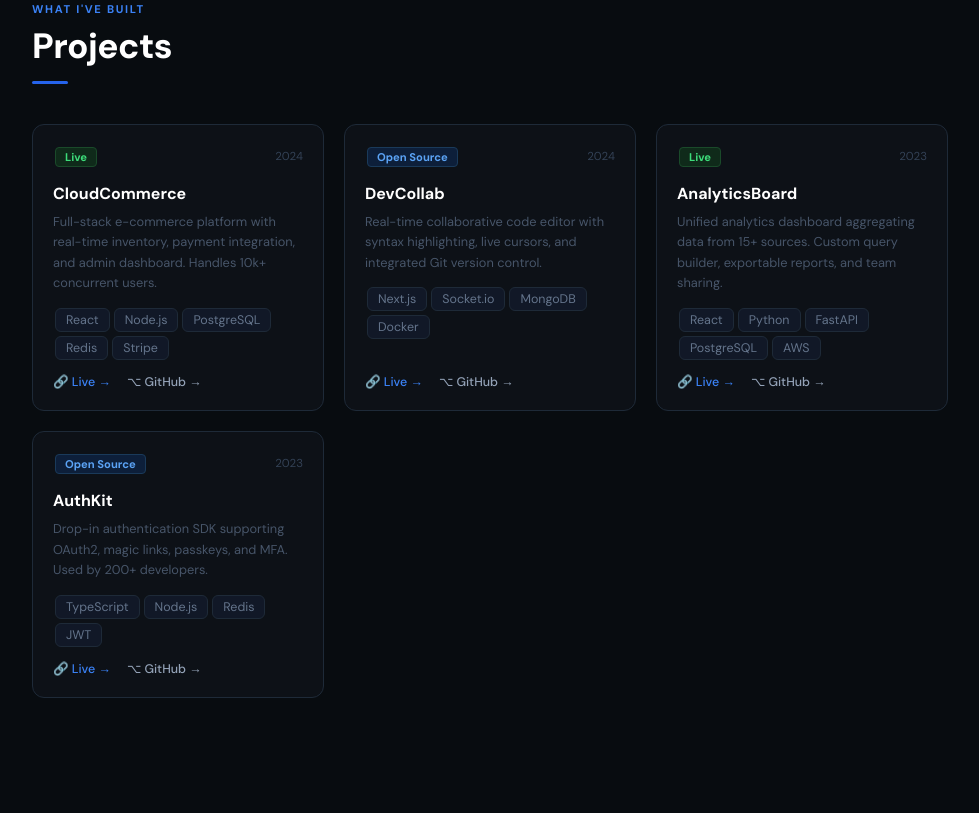
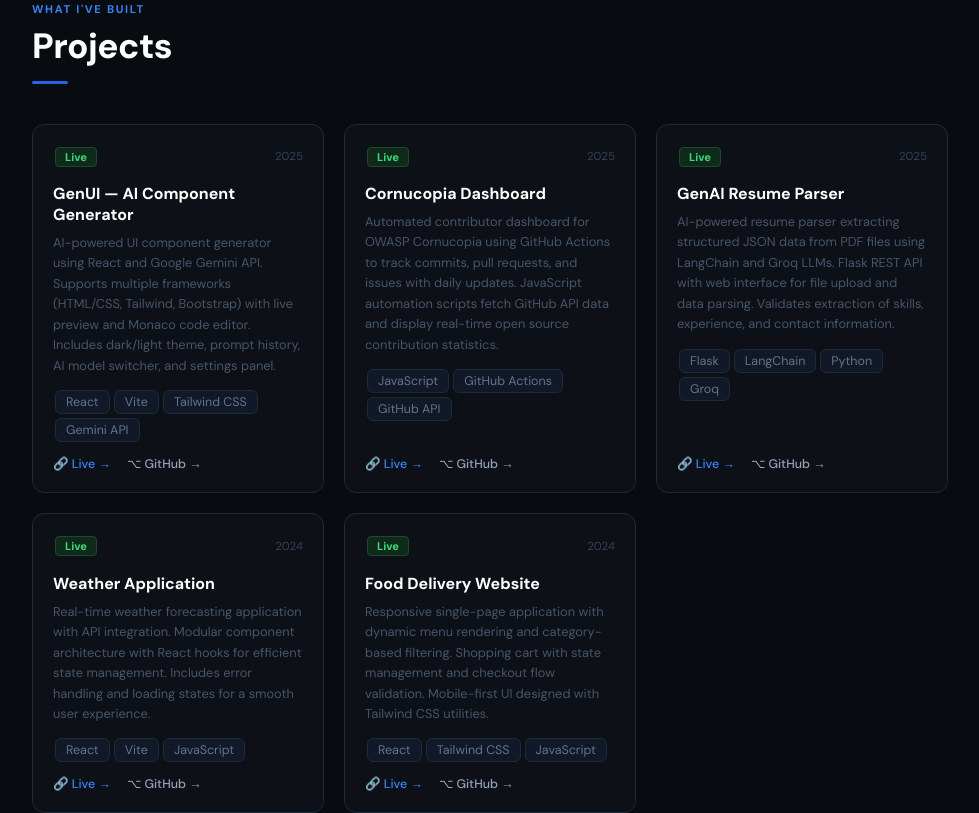
Before and after one commit to Adarshkumar0509/portfolio, a React (Create React App) app: page / in a window 1280 px wide. Shown: the part 1900-2713 px from the top of the page, without its empty margins (150-1129 px from the left). Built offline with nearby package versions, Linux system fonts and the light colour scheme; the HTML template or start-up script is replaced by a standard one.

Commit message:
Update project details and skills in data.js

```diff
--- a/src/data.js
+++ b/src/data.js
@@ -8,9 +8,9 @@ export const PERSONAL = {
   education: "B.Tech Computer Science",
   languages: "English, Hindi",
   stats: [
-    { number: "10+", label: "Projects shipped" },
+    { number: "6+",  label: "Projects shipped" },
     { number: "0-1", label: "Years experience" },
-    { number: "250+", label: "GitHub stars" },
+    { number: "50+", label: "GitHub commits" },
   ],
   contact: {
     email: "adarshkumarthakur0509@gmail.com",
@@ -22,49 +22,62 @@ export const PERSONAL = {
 export const ROLES = [
   "Full Stack Developer",
   "Backend Engineer",
-  "React Specialist",
-  "API Architect",
+  "React Developer",
+  "Open Source Contributor",
 ];
 
 export const SKILLS = {
-  Frontend: ["React", "Next.js", "TypeScript", "Tailwind CSS", "HTML/CSS", "Redux"],
-  Backend:  ["Node.js", "Express", "Python", "FastAPI", "REST APIs", "GraphQL"],
-  Database: ["PostgreSQL", "MongoDB", "Redis", "MySQL", "Prisma", "Firebase"],
-  DevOps:   ["Docker", "AWS", "CI/CD", "Linux", "Nginx", "Git"],
+  Frontend: ["React", "Next.js", "Vite", "Tailwind CSS", "HTML/CSS", "JavaScript"],
+  Backend:  ["Node.js", "Express", "Python", "Flask", "REST APIs", "LangChain"],
+  Database: ["PostgreSQL", "MongoDB", "Redis", "MySQL", "Firebase"],
+  DevOps:   ["Docker", "GitHub Actions", "Vercel", "Linux", "Git", "CI/CD"],
 };
 
 export const PROJECTS = [
   {
-    title: "CloudCommerce",
-    desc: "Full-stack e-commerce platform with real-time inventory, payment integration, and admin dashboard. Handles 10k+ concurrent users.",
-    tags: ["React", "Node.js", "PostgreSQL", "Redis", "Stripe"],
+    title: "GenUI — AI Component Generator",
+    desc: "AI-powered UI component generator using React and Google Gemini API. Supports multiple frameworks (HTML/CSS, Tailwind, Bootstrap) with live preview and Monaco code editor. Includes dark/light theme, prompt history, AI model switcher, and settings panel.",
+    tags: ["React", "Vite", "Tailwind CSS", "Gemini API"],
+    status: "Live",
+    year: "2025",
+    link: "https://gen-ui-8mk7.vercel.app",
+    github: "https://github.com/Adarshkumar0509/GenUI",
+  },
+  {
+    title: "Cornucopia Dashboard",
+    desc: "Automated contributor dashboard for OWASP Cornucopia using GitHub Actions to track commits, pull requests, and issues with daily updates. JavaScript automation scripts fetch GitHub API data and display real-time open source contribution statistics.",
+    tags: ["JavaScript", "GitHub Actions", "GitHub API"],
+    status: "Live",
+    year: "2025",
+    link: "https://adarshkumar0509.github.io/cornucopia-dashboard/",
+    github: "https://github.com/Adarshkumar0509/Gsoc-cornucopia-dashboard",
+  },
+  {
+    title: "GenAI Resume Parser",
+    desc: "AI-powered resume parser extracting structured JSON data from PDF files using LangChain and Groq LLMs. Flask REST API with web interface for file upload and data parsing. Validates extraction of skills, experience, and contact information.",
+    tags: ["Flask", "LangChain", "Python", "Groq"],
+    status: "Live",
+    year: "2025",
+    link: "https://genai-resume-parser.onrender.com/",
+    github: "https://github.com/Adarshkumar0509/GenAI_Resume_Parser",
+  },
+  {
+    title: "Weather Application",
+    desc: "Real-time weather forecasting application with API integration. Modular component architecture with React hooks for efficient state management. Includes error handling and loading states for a smooth user experience.",
+    tags: ["React", "Vite", "JavaScript"],
     status: "Live",
     year: "2024",
-    link: "#",
+    link: "https://weather-app-two-eosin-49.vercel.app/",
+    github: "https://github.com/Adarshkumar0509/Weather-app",
   },
   {
-    title: "DevCollab",
-    desc: "Real-time collaborative code editor with syntax highlighting, live cursors, and integrated Git version control.",
-    tags: ["Next.js", "Socket.io", "MongoDB", "Docker"],
-    status: "Open Source",
+    title: "Food Delivery Website",
+    desc: "Responsive single-page application with dynamic menu rendering and category-based filtering. Shopping cart with state management and checkout flow validation. Mobile-first UI designed with Tailwind CSS utilities.",
+    tags: ["React", "Tailwind CSS", "JavaScript"],
+    status: "Live",
     year: "2024",
-    link: "#",
-  },
-  {
-    title: "AnalyticsBoard",
-    desc: "Unified analytics dashboard aggregating data from 15+ sources. Custom query builder, exportable reports, and team sharing.",
-    tags: ["React", "Python", "FastAPI", "PostgreSQL", "AWS"],
-    status: "Live",
-    year: "2023",
-    link: "#",
-  },
-  {
-    title: "AuthKit",
-    desc: "Drop-in authentication SDK supporting OAuth2, magic links, passkeys, and MFA. Used by 200+ developers.",
-    tags: ["TypeScript", "Node.js", "Redis", "JWT"],
-    status: "Open Source",
-    year: "2023",
-    link: "#",
+    link: "https://food-delivery-ten-delta.vercel.app/",
+    github: "https://github.com/Adarshkumar0509/Food-delivery",
   },
 ];
 
```
